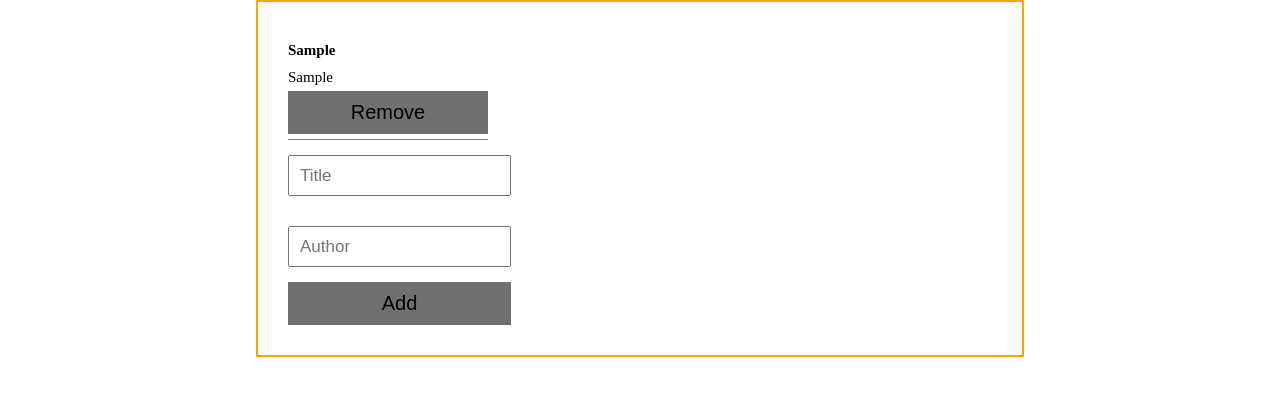
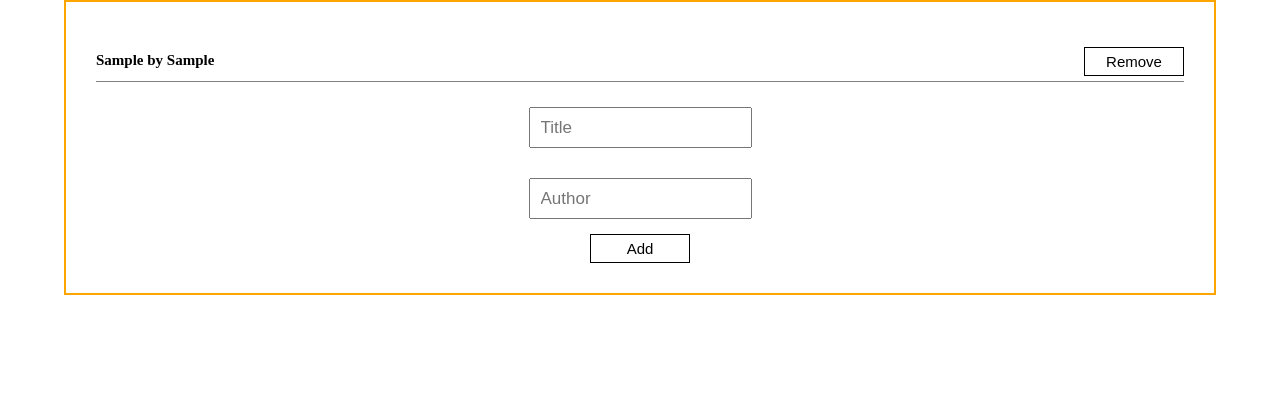
Before and after one commit to Ali-0111/Awesome-collections, a website: page index.html in a window 1280 px wide. Both pictures are taken after typing "Sample", "Sample" into the empty fields and a click on the button "Add". Drawn offline with Linux system fonts and the light colour scheme.

Commit message:
style changed as pr requested"

```diff
--- a/app.js
+++ b/app.js
@@ -41,8 +41,9 @@ class Book {
     const newBook = element;
     const li = document.createElement('li');
     li.innerHTML = `
-        <h2 class="title-show">${newBook.title}</h2>
-        <p class="author-show">${newBook.author}</p>
+        <h1 class="title-show">
+        ${newBook.title} by ${newBook.author}
+        </h1>
         `;
     li.id = `${newBook.title}`;
     const rmvBtn = document.createElement('button');
--- a/index.html
+++ b/index.html
@@ -15,7 +15,7 @@
                 <input class="author-input" type="text" min="5" max="20" placeholder="Author">
                 <button class="add-btn" type="button">Add</button>
             </div>
-            <div>
+            <div class="w-100">
                 <ul class="lst flex"></ul>
             </div>
         </section>
--- a/style.css
+++ b/style.css
@@ -8,26 +8,28 @@ html {
   font-size: 62.5%;
 }
 
+.flex {
+  display: flex;
+  flex-direction: column;
+  align-items: flex-start;
+  justify-content: flex-start;
+}
+
 ul {
   list-style: none;
 }
 
 .main-data {
   padding: 3rem;
-  width: 60%;
+  width: 90%;
   margin: auto;
   border: 2px solid orange;
 }
 
 .inputs {
-  width: fit-content;
+  width: 100%;
   order: 1;
-}
-
-.outputs {
-  border-bottom: 2px solid rgb(95, 94, 94);
-  padding: 1rem 0;
-  width: 100%;
+  align-items: center;
 }
 
 .title-input,
@@ -46,11 +48,12 @@ ul {
 
 .add-btn,
 .rmv-btn {
-  border: none;
-  background-color: rgb(114, 111, 111);
-  font-size: 2rem;
-  padding: 1rem;
-  width: 100%;
+  border: 1px solid black;
+  background-color: white;
+  color: black;
+  font-size: 1.5rem;
+  padding: 0.5rem;
+  width: 10rem;
   cursor: pointer;
 }
 
@@ -58,19 +61,21 @@ input::placeholder {
   font-size: 1.7rem;
 }
 
-.flex {
-  display: flex;
-  flex-direction: column;
-  align-items: flex-start;
-  justify-content: flex-start;
+.w-100 {
+  width: 100%;
 }
 
 .lst {
   order: 2;
+  padding: 1rem 0;
+  width: 100%;
 }
 
 li {
   padding: 0.5rem 0;
   border-bottom: 1px solid gray;
   width: 20rem;
+  width: 100%;
+  display: flex;
+  justify-content: space-between;
 }
```
